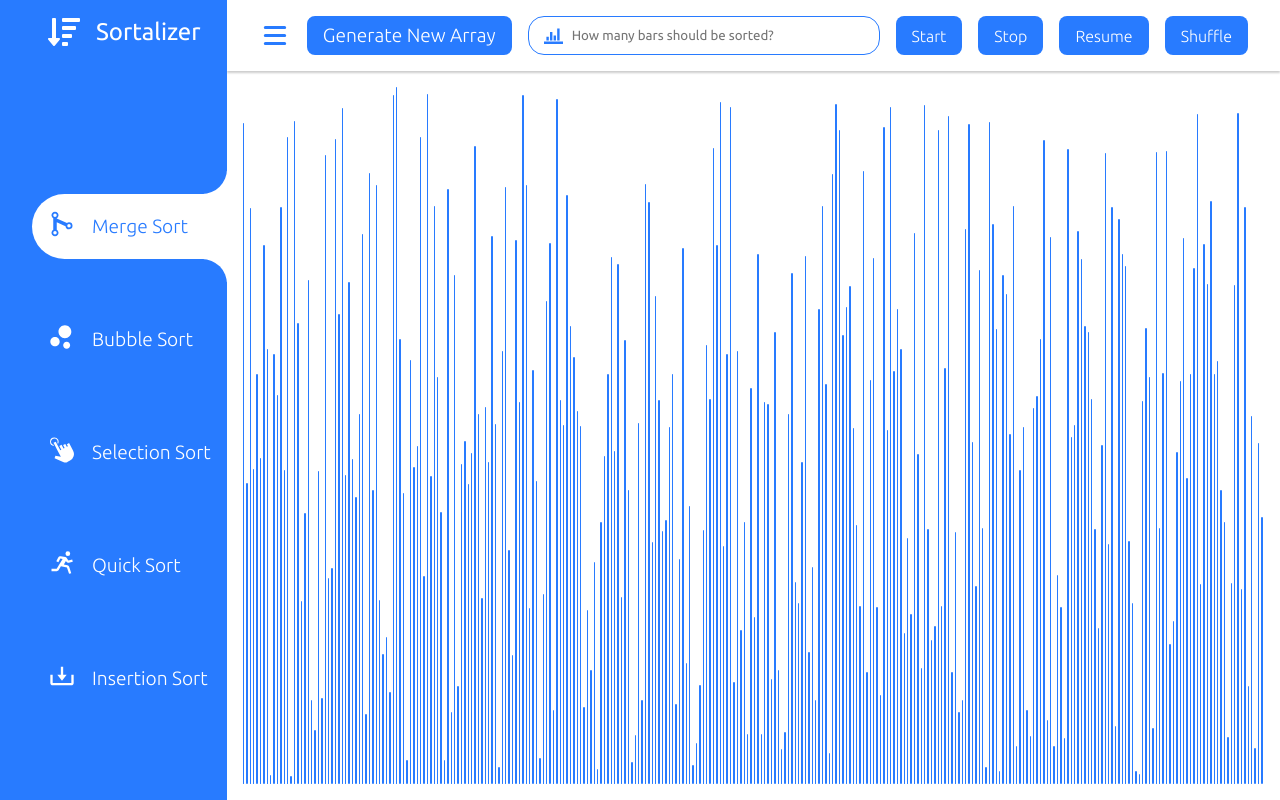
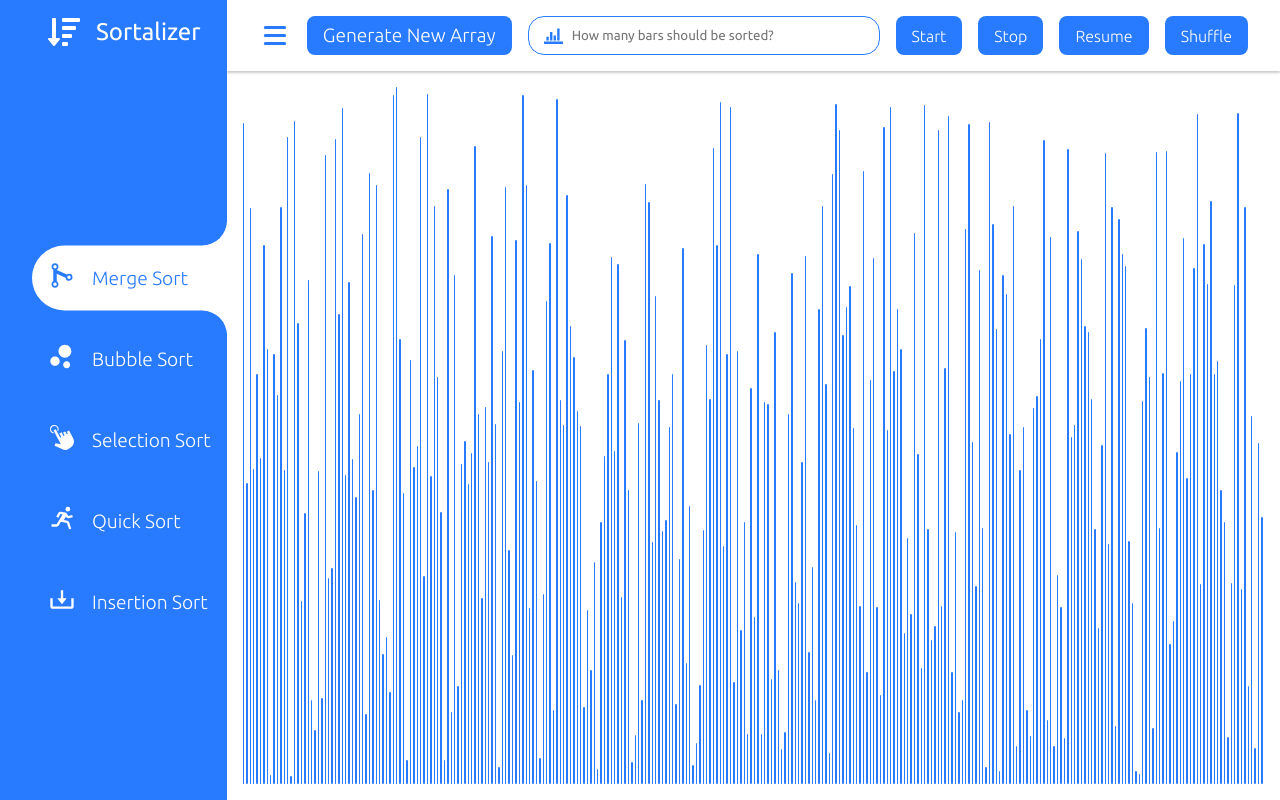
Before and after one commit to almacitunaberk/sorting_visualizer, a React (Create React App) app: page / in a window 1280 px wide. Built offline with nearby package versions, Linux system fonts and the light colour scheme.

Commit message:
Centering issue fixed

```diff
--- a/src/components/Dashboard/Dashboard.css
+++ b/src/components/Dashboard/Dashboard.css
@@ -18,12 +18,12 @@
 }
 
 .navigation__list {
-  height: 100%;
-  display: grid;
   grid-template-rows: repeat(8, 1fr);
+  align-content: center;
   row-gap: 3rem;
-  justify-content: center;
-  align-items: start;
+  position: relative;
+  top: 50%;
+  transform: translateY(-50%);
 }
 
 .algo__link {
@@ -33,6 +33,10 @@
   padding: 1rem;
   cursor: pointer;
   transition: all 0.1s ease-in;
+}
+
+.algo__link:not(:last-of-type) {
+  margin-bottom: 1rem;
 }
 
 .algo__link:hover,
@@ -91,8 +95,6 @@
 .app__name {
   width: 100%;
   list-style: none;
-  grid-row-start: 1;
-  grid-row-end: 3;
 }
 
 .app__name-tag {
--- a/src/components/Dashboard/Dashboard.js
+++ b/src/components/Dashboard/Dashboard.js
@@ -40,15 +40,15 @@ const Dashboard = () => {
   return (
     <div className="container">
       <div className={`navigation ${toggle && 'toggle'}`}>
+        <div className="app__name">
+          <a className="app__name-tag" href="#">
+            <span className="app__icon">
+              <FaSortAmountDown className="app__icon" />
+            </span>
+            <span className="app__name-title">Sortalizer</span>
+          </a>
+        </div>
         <ul className="navigation__list">
-          <li className="app__name">
-            <a className="app__name-tag" href="#">
-              <span className="app__icon">
-                <FaSortAmountDown className="app__icon" />
-              </span>
-              <span className="app__name-title">Sortalizer</span>
-            </a>
-          </li>
           <li className={`algo__link ${selectedAlgo === 'merge' && 'clicked'}`} onClick={mergeSelected} id="merge">
             <a className="algo__link--tag" href="#">
               <span className="algo__icon--container">
```
